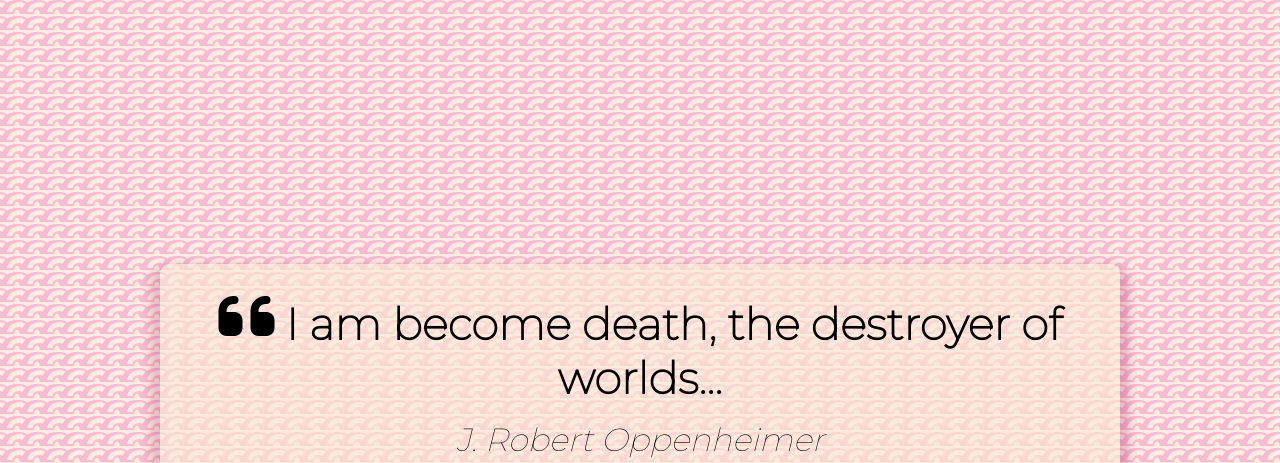
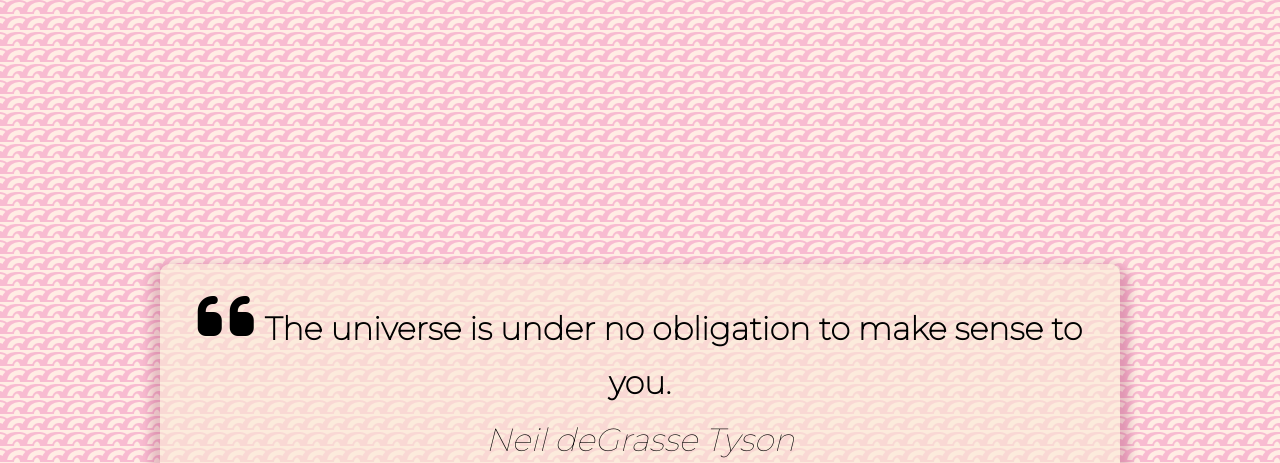
Before and after one commit to marleneharms/quote-generator, a plain HTML site: page index.html in a window 1280 px wide. Shown: the top 463 px of the page. Drawn offline with Linux system fonts and the light colour scheme.

Commit message:
dynamic quote change

```diff
--- a/index.html
+++ b/index.html
@@ -21,11 +21,11 @@
       <!-- Quote -->
       <div class="quote-text">
         <i class="fas fa-quote-left"></i>
-        <span id="quote">I am become death, the destroyer of worlds...</span>
+        <span id="quote"></span>
       </div>
       <!-- Author -->
       <div class="quote-author">
-        <span id="author"> J. Robert Oppenheimer</span>
+        <span id="author"></span>
       </div>
       <!-- Buttons -->
       <div class="button-container">
@@ -36,6 +36,7 @@
       </div>
     </div>
     <!-- Scrip -->
+    <script src="quotes.js"></script>
     <script src="script.js"></script>
   </body>
 </html>
--- /dev/null
+++ b/quotes.js
@@ -0,0 +1,30 @@
+const localQuotes = [
+  {
+    text: "I am become death, the destroyer of worlds...",
+    author: null,
+  },
+  {
+    text: "The important thing is not to stop questioning. Curiosity has its own reason for existing.",
+    author: "Albert Einstein",
+  },
+  {
+    text: "In science, there are no shortcuts to truth.",
+    author: "Carl Sagan",
+  },
+  {
+    text: "The best way to predict the future is to create it.",
+    author: "Peter Drucker",
+  },
+  {
+    text: "The universe is under no obligation to make sense to you.",
+    author: "Neil deGrasse Tyson",
+  },
+  {
+    text: "The most beautiful thing we can experience is the mysterious. It is the source of all true art and science.",
+    author: "Albert Einstein",
+  },
+  {
+    text: "Somewhere, something incredible is waiting to be known.",
+    author: "Carl Sagan",
+  },
+];
--- a/script.js
+++ b/script.js
@@ -1 +1,42 @@
-console.log("testing");
+const quoteContainer = document.getElementById("quote-container");
+const quoteText = document.getElementById("quote");
+const authorText = document.getElementById("author");
+const twitterBtn = document.getElementById("twitter");
+const newQuoteBtn = document.getElementById("new-quote");
+
+// let apiQuotes = [];
+
+// Show new quotes
+function newQuote() {
+  // pick a random quote from apiQuotes array
+  const quote = localQuotes[Math.floor(Math.random() * localQuotes.length)];
+  if (!quote.author) {
+    authorText.textContent = "Unknown author";
+  } else {
+    authorText.textContent = quote.author;
+  }
+
+  if (quote.text.length > 50) {
+    quoteText.classList.add("long-quote");
+  } else {
+    quoteText.classList.remove("long-quote");
+  }
+  quoteText.textContent = quote.text;
+}
+
+// Get Quotes From API
+// async function getQuotes() {
+//   const apiUrl = "https://jacintodesign.github.io/quotes-api/data/quotes.json";
+//   try {
+//     const response = await fetch(apiUrl); // Get Quotes
+//     apiQuotes = await response.json(); // JSON response
+//     newQuote();
+//   } catch (e) {
+//     alert(error);
+//   }
+// }
+
+// // On Load
+// getQuotes();
+
+newQuote();
```
